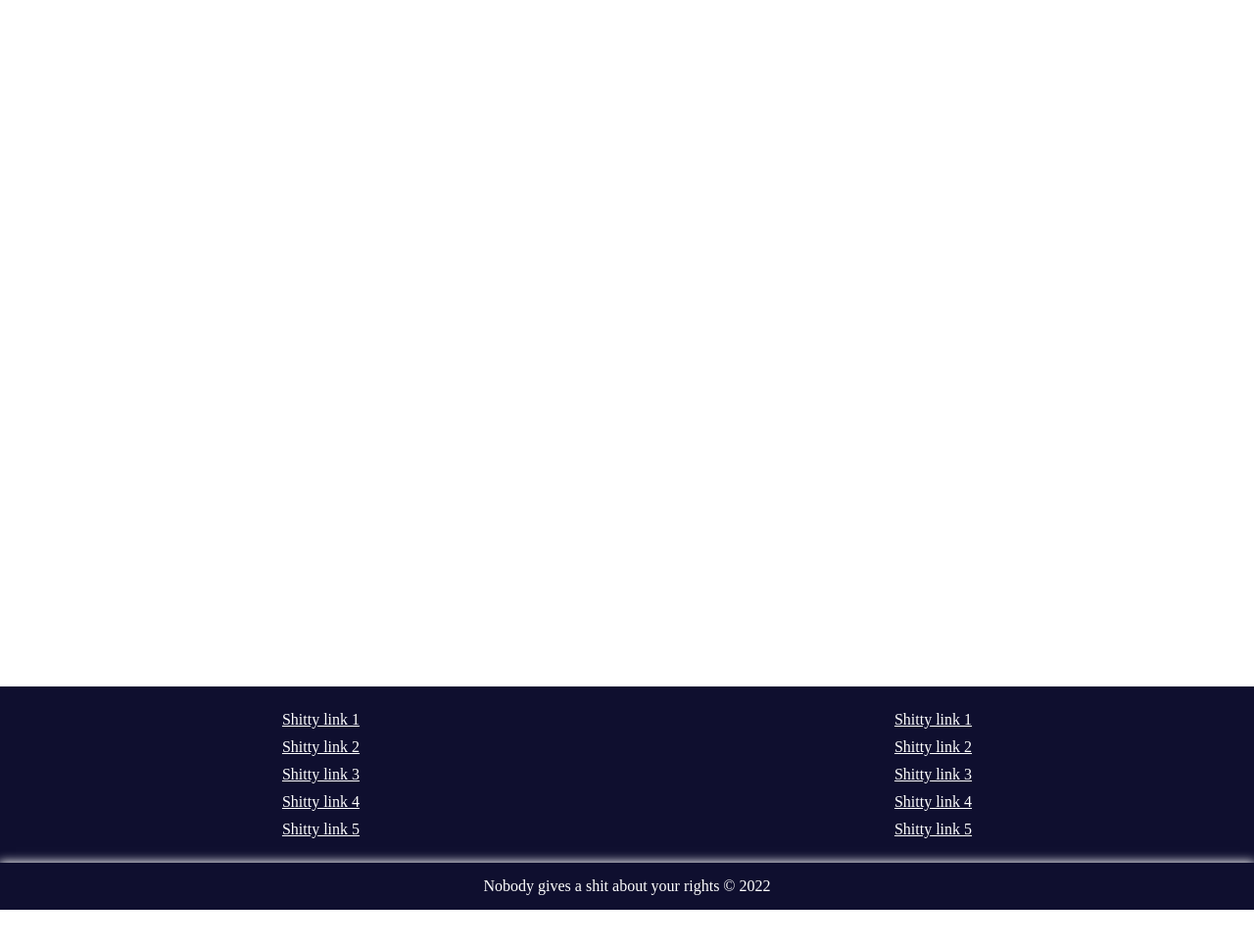
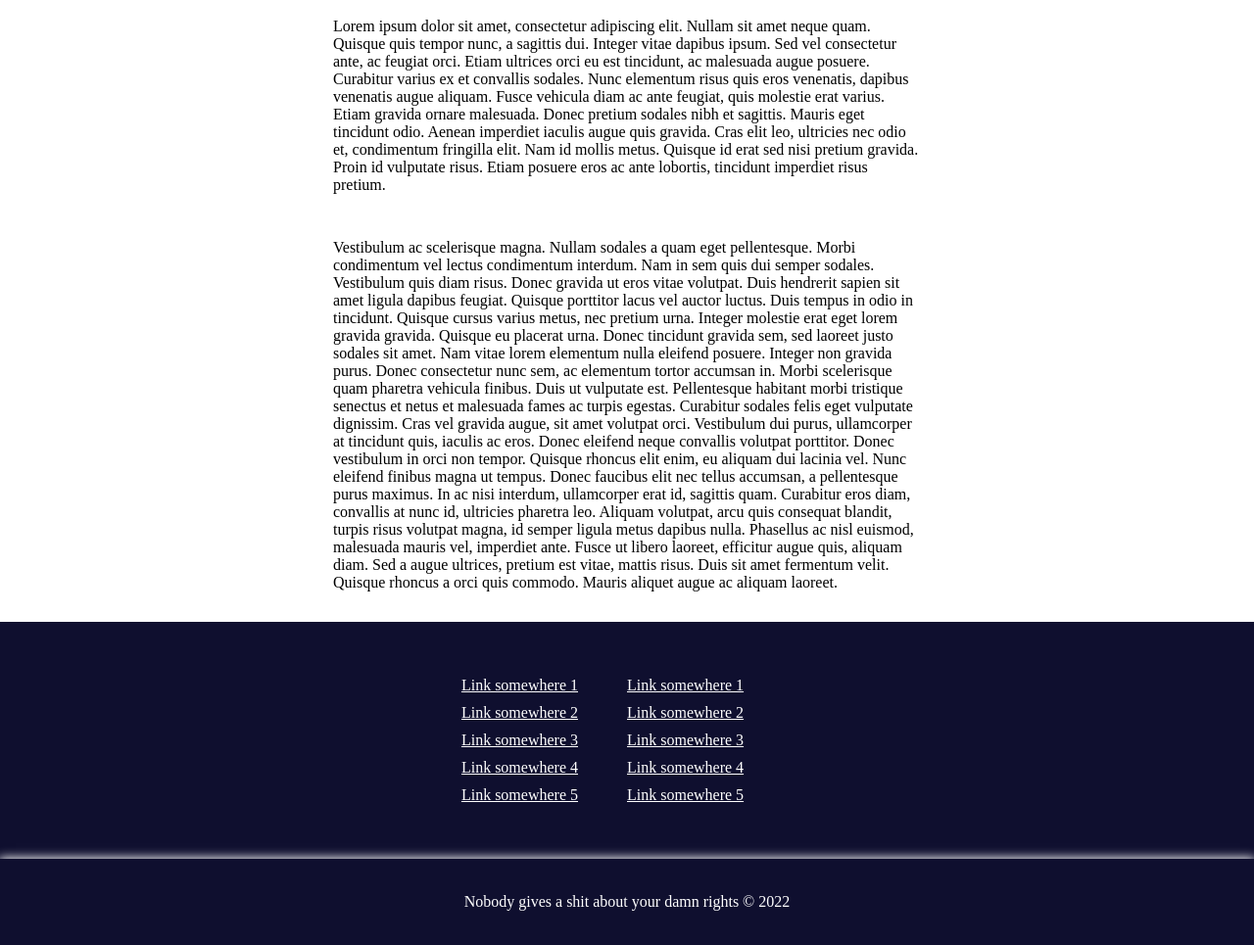
Before and after one commit to kiltercity/bebrainee_labs, a plain HTML site: page index.html in a window 1280 px wide. Shown: the part 469-1434 px from the top of the page at 98% size. Before the commit the page ends 1398 px from the top, so only its background shows below. Drawn offline with Linux system fonts and the light colour scheme.

Commit message:
some fixes

```diff
--- a/css/style.css
+++ b/css/style.css
@@ -6,6 +6,7 @@ body,html {
 
 
 .head-section {
+    z-index: 1000;
     background: black;
     position: sticky;
     left: 0; top: 0; right: 0;
@@ -47,7 +48,7 @@ body,html {
 .content-section {
     display: flex;
     justify-content: center;
-    min-height: 1000px;
+    min-height: 700px;
     margin-top: 100px;
 }
 .content-section__wrapper {
@@ -90,12 +91,12 @@ body,html {
 .footer-section__information-block {
     display: flex;
     flex-direction: row;
-    padding: 15px;
+    padding: 40px 0 ;
     align-items: center;
-    justify-content: space-around;
+    justify-content:center;
 }
 .footer-section__information-block ul {
-    margin: 0;
+    margin-right: 50px;
     padding: 0;
 }
 
@@ -113,7 +114,7 @@ body,html {
     /* border-top: 1px solid black;     */
     box-shadow: 0 0 10px 1px white;
     justify-content: center;
-    padding: 15px;
+    padding: 35px;
 }
 
 
--- a/index.html
+++ b/index.html
@@ -41,6 +41,15 @@
             Born on Planet Vegeta to a race of powerful alien warriors known as the Saiyans, Kakarot was sent to Earth as a baby by the Saiyan Army to destroy all life on the planet and conquer it
             However after head injury Goku forgot all about his Saiyan origins and he would befriend its populace and devote himself to protecting the Earth from all those who threaten as well as strive to become the strongest warrior possible.
         </p>
+        <p class="content-section__avatar-desc">
+            Lorem ipsum dolor sit amet, consectetur adipiscing elit. Nullam sit amet neque quam. Quisque quis tempor nunc, a sagittis dui. Integer vitae dapibus ipsum. Sed vel consectetur ante, ac feugiat orci. Etiam ultrices orci eu est tincidunt, ac malesuada augue posuere. Curabitur varius ex et convallis sodales. Nunc elementum risus quis eros venenatis, dapibus venenatis augue aliquam. Fusce vehicula diam ac ante feugiat, quis molestie erat varius. Etiam gravida ornare malesuada.
+            Donec pretium sodales nibh et sagittis. Mauris eget tincidunt odio. Aenean imperdiet iaculis augue quis gravida. Cras elit leo, ultricies nec odio et, condimentum fringilla elit. Nam id mollis metus. Quisque id erat sed nisi pretium gravida. Proin id vulputate risus. Etiam posuere eros ac ante lobortis, tincidunt imperdiet risus pretium.
+        </p>
+        <p class="content-section__avatar-desc">
+            Vestibulum ac scelerisque magna. Nullam sodales a quam eget pellentesque. Morbi condimentum vel lectus condimentum interdum. Nam in sem quis dui semper sodales. Vestibulum quis diam risus. Donec gravida ut eros vitae volutpat. Duis hendrerit sapien sit amet ligula dapibus feugiat. Quisque porttitor lacus vel auctor luctus. Duis tempus in odio in tincidunt. Quisque cursus varius metus, nec pretium urna. Integer molestie erat eget lorem gravida gravida. Quisque eu placerat urna. Donec tincidunt gravida sem, sed laoreet justo sodales sit amet. Nam vitae lorem elementum nulla eleifend posuere.
+            Integer non gravida purus. Donec consectetur nunc sem, ac elementum tortor accumsan in. Morbi scelerisque quam pharetra vehicula finibus. Duis ut vulputate est. Pellentesque habitant morbi tristique senectus et netus et malesuada fames ac turpis egestas. Curabitur sodales felis eget vulputate dignissim. Cras vel gravida augue, sit amet volutpat orci. Vestibulum dui purus, ullamcorper at tincidunt quis, iaculis ac eros. Donec eleifend neque convallis volutpat porttitor. Donec vestibulum in orci non tempor. Quisque rhoncus elit enim, eu aliquam dui lacinia vel.
+            Nunc eleifend finibus magna ut tempus. Donec faucibus elit nec tellus accumsan, a pellentesque purus maximus. In ac nisi interdum, ullamcorper erat id, sagittis quam. Curabitur eros diam, convallis at nunc id, ultricies pharetra leo. Aliquam volutpat, arcu quis consequat blandit, turpis risus volutpat magna, id semper ligula metus dapibus nulla. Phasellus ac nisl euismod, malesuada mauris vel, imperdiet ante. Fusce ut libero laoreet, efficitur augue quis, aliquam diam. Sed a augue ultrices, pretium est vitae, mattis risus. Duis sit amet fermentum velit. Quisque rhoncus a orci quis commodo. Mauris aliquet augue ac aliquam laoreet.
+        </p>
     </div>
 </div>
 
@@ -51,25 +60,25 @@
     <div class="footer-section__information-block">
         <div class="footer-section__linkbar-container">
             <ul class="footer-section__linkbar-list">
-                <li class="footer-section__linkbar-item">Shitty link 1</li>
-                <li class="footer-section__linkbar-item">Shitty link 2</li>
-                <li class="footer-section__linkbar-item">Shitty link 3</li>
-                <li class="footer-section__linkbar-item">Shitty link 4</li>
-                <li class="footer-section__linkbar-item">Shitty link 5</li>
+                <li class="footer-section__linkbar-item">Link somewhere 1</li>
+                <li class="footer-section__linkbar-item">Link somewhere 2</li>
+                <li class="footer-section__linkbar-item">Link somewhere 3</li>
+                <li class="footer-section__linkbar-item">Link somewhere 4</li>
+                <li class="footer-section__linkbar-item">Link somewhere 5</li>
             </ul>
         </div>
         <div class="footer-section__linkbar-container">
             <ul class="footer-section__linkbar-list">
-                <li class="footer-section__linkbar-item">Shitty link 1</li>
-                <li class="footer-section__linkbar-item">Shitty link 2</li>
-                <li class="footer-section__linkbar-item">Shitty link 3</li>
-                <li class="footer-section__linkbar-item">Shitty link 4</li>
-                <li class="footer-section__linkbar-item">Shitty link 5</li>
+                <li class="footer-section__linkbar-item">Link somewhere 1</li>
+                <li class="footer-section__linkbar-item">Link somewhere 2</li>
+                <li class="footer-section__linkbar-item">Link somewhere 3</li>
+                <li class="footer-section__linkbar-item">Link somewhere 4</li>
+                <li class="footer-section__linkbar-item">Link somewhere 5</li>
             </ul>
         </div>
     </div>
     <div class="footer-section__copyleft-copyup-copydown">
-        Nobody gives a shit about your rights &copy; 2022
+        Nobody gives a shit about your damn rights &copy; 2022
     </div>
 </div>
 
```
